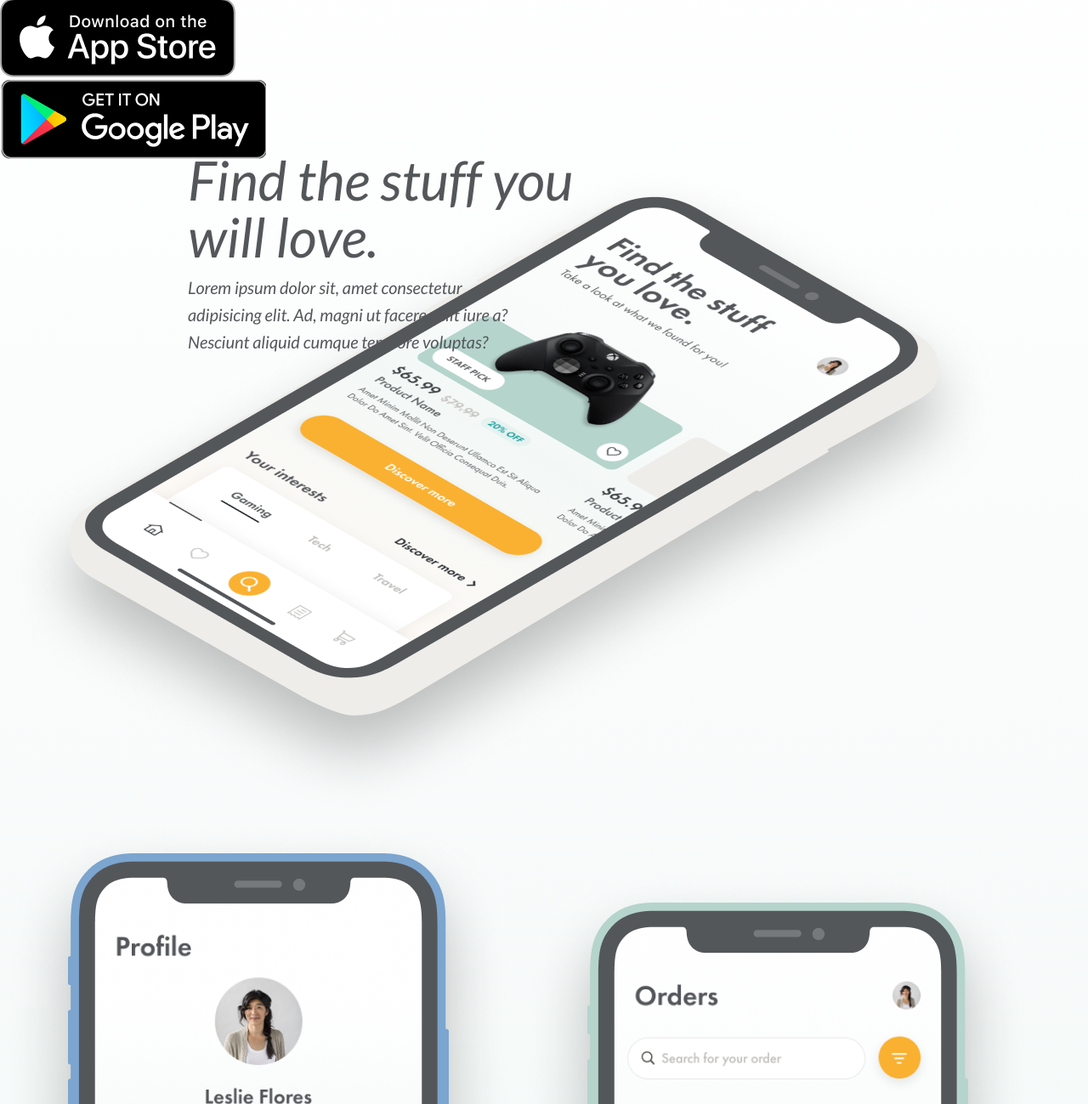
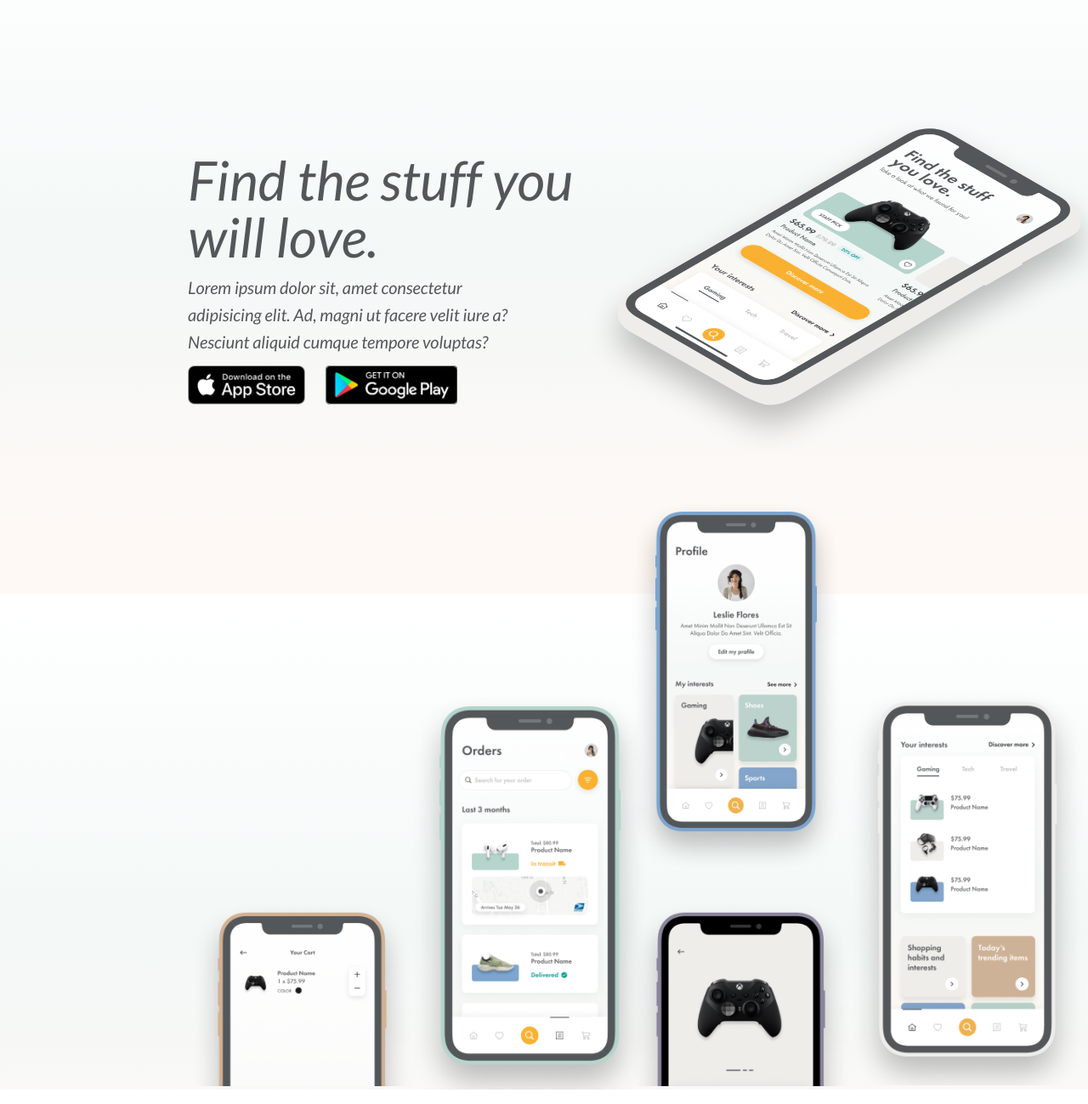
Before and after one commit to pein/splash-page, a plain HTML site: page index.html in a window 1280 px wide. Shown: the part 101-1400 px from the top of the page at 85% size. Drawn offline with Linux system fonts and the light colour scheme.

Commit message:
Images Styling

```diff
--- a/index.html
+++ b/index.html
@@ -10,7 +10,7 @@
 <body>
    <div class="wrapper">
        <!-- Brand Logo -->
-       <img src="./img/habitual-branding.png" alt="Habitual Logo" class="brand-i;g">
+       <img src="./img/habitual-branding.png" alt="Habitual Logo" class="brand-img">
 
        <!-- Title & Text -->
        <div class="text-container">
--- a/style.css
+++ b/style.css
@@ -17,6 +17,14 @@ body {
   width: 1440px;
   min-height: 100vh;
   margin: auto;
+}
+
+.brand-img {
+  position: absolute;
+  width: 193px;
+  height: 47.64px;
+  left: 221px;
+  top: 50.25px;
 }
 
 .title {
@@ -42,3 +50,80 @@ body {
   font-size: 20px;
   line-height: 32px;
 }
+
+.app-store-btn {
+  position: absolute;
+  width: 138.44px;
+  height: 46.28px;
+  left: 221px;
+  top: 531px;
+}
+
+.app-store-btn img {
+  width: 138.44px;
+  height: 46.28px;
+}
+.google-play-btn {
+  position: absolute;
+  width: 156.19px;
+  height: 46.28px;
+  left: 381.81px;
+  top: 531px;
+}
+
+.google-play-btn img {
+  width: 156.19px;
+  height: 46.28px;
+}
+
+.main-image-container {
+  position: absolute;
+  width: 535.72px;
+  height: 309.27px;
+  left: 683.28px;
+  top: 229.73px;
+}
+
+.main-image-container img {
+  height: 411.15px;
+}
+
+.profile-img {
+  position: absolute;
+  height: 444px;
+  left: 737px;
+  right: 479px;
+  top: 686px;
+}
+
+.product-img {
+  position: absolute;
+  height: 222px;
+  left: 737px;
+  right: 479px;
+  top: 1157px;
+}
+
+.orders-img {
+  position: absolute;
+  height: 470px;
+  left: 479px;
+  right: 737px;
+  top: 913px;
+}
+
+.cart-img {
+  position: absolute;
+  height: 222px;
+  left: 221px;
+  right: 995px;
+  top: 1157px;
+}
+
+.home-img {
+  position: absolute;
+  height: 470px;
+  left: 995px;
+  right: 221px;
+  top: 908px;
+}
```
